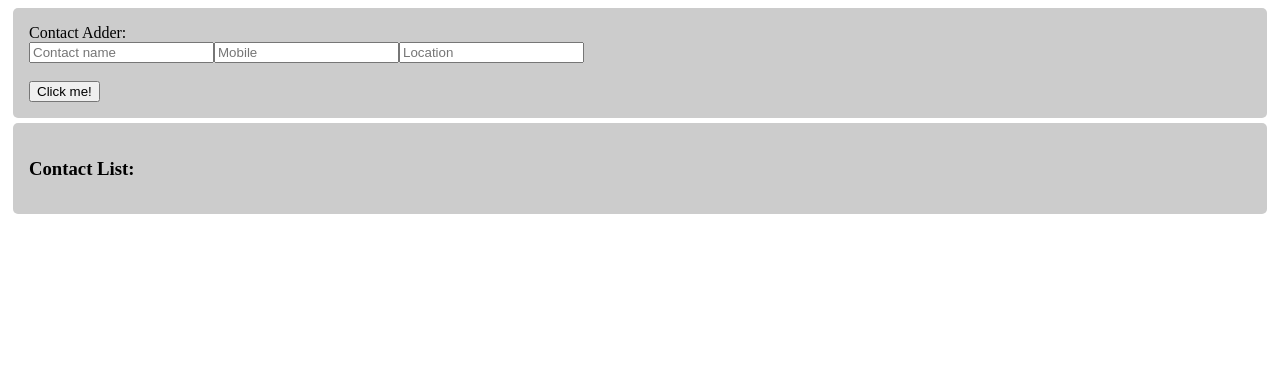
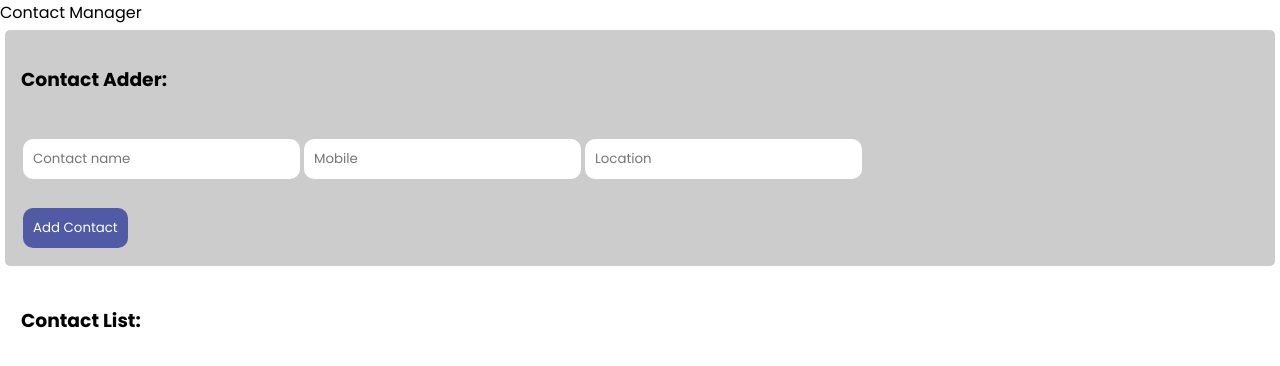
Before and after one commit to sagarMarasini572/react-contact-management, a React (Create React App) app: page / in a window 1280 px wide. Shown: the top 366 px of the page. Built offline with nearby package versions, Linux system fonts and the light colour scheme.

Commit message:
styling the page

```diff
--- a/public/index.html
+++ b/public/index.html
@@ -24,7 +24,12 @@
       work correctly both with client-side routing and a non-root public URL.
       Learn how to configure a non-root public URL by running `npm run build`.
     -->
-    <title>React App</title>
+
+    <link rel="preconnect" href="https://fonts.googleapis.com">
+<link rel="preconnect" href="https://fonts.gstatic.com" crossorigin>
+<link href="https://fonts.googleapis.com/css2?family=Poppins:ital,wght@0,100;0,200;0,300;0,400;0,500;0,600;0,700;0,800;0,900;1,100;1,200;1,300;1,400;1,500;1,600;1,700;1,800;1,900&display=swap" rel="stylesheet">
+
+    <title>Contact Manager</title>
   </head>
   <body>
     <noscript>You need to enable JavaScript to run this app.</noscript>
--- a/src/App.js
+++ b/src/App.js
@@ -1,5 +1,6 @@
 import { useState } from "react";
 import Contact from "./components/Contact";
+import NavBar from "./components/Navbar";
 import ContactAdder from './components/ContactAdder';
 
 import "./styles/app.css";
@@ -19,6 +20,8 @@
 
   return (
     <>
+    <NavBar/>
+
     <div className="contact_adder">
       <ContactAdder onContactAdded={addContactData}/>
     </div>
--- a/src/components/ContactAdder.js
+++ b/src/components/ContactAdder.js
@@ -16,14 +16,14 @@
     return (
     <>
     <div className="simpleAdder">
-      Contact Adder:
+      <h3>Contact Adder:</h3>
       <br/>
       <input type="text" value={name} placeholder="Contact name" onChange={(e) => setName(e.target.value)}></input>
       <input type="text" value={mobile} placeholder="Mobile" onChange={(e) => setMobile(e.target.value)}></input>
       <input type="location" value={location} placeholder="Location" onChange={(e) => setLocation(e.target.value)}></input>
       <br/>
       <br/>
-      <button onClick={onClickHandler}>Click me!</button>
+      <button onClick={onClickHandler}>Add Contact</button>
       </div>
     </>
 
--- /dev/null
+++ b/src/components/Navbar.js
@@ -0,0 +1,7 @@
+const NavBar = () => {
+    return <>
+    <div className="nav__navbar">Contact Manager</div>
+    </>
+}
+
+export default NavBar;
--- a/src/styles/app.css
+++ b/src/styles/app.css
@@ -1,3 +1,39 @@
+*{
+    font-family: 'Poppins', sans-serif;
+}
+
+body {
+    margin: 0px;
+    padding: opx;
+}
+
+.nav_bar{
+    background: #515aa5;
+    text-align: center;
+    font-size: 20px;
+    padding: 10px;
+    color: #fff;
+}
+
+input{
+    border: 0px;
+    padding: 10px;
+    margin: 2px;
+    border-radius: 10px;
+    outline: none;
+}
+
+button{
+    border: 0px;
+    padding: 10px;
+    margin: 2px;
+    border-radius: 10px;
+    outline: none;
+    background: #515aa5;
+    color: #fff;
+    cursor: pointer;
+}
+
 .contact_adder {
     background: #ccc;
     padding: 1rem;
@@ -13,7 +49,7 @@
 }
 
 .contact_list {
-    background: #ccc;
+    background: rgb(266, 266, 266);
     padding: 1rem;
     margin: 5px;
     border-radius: 5px;
```
